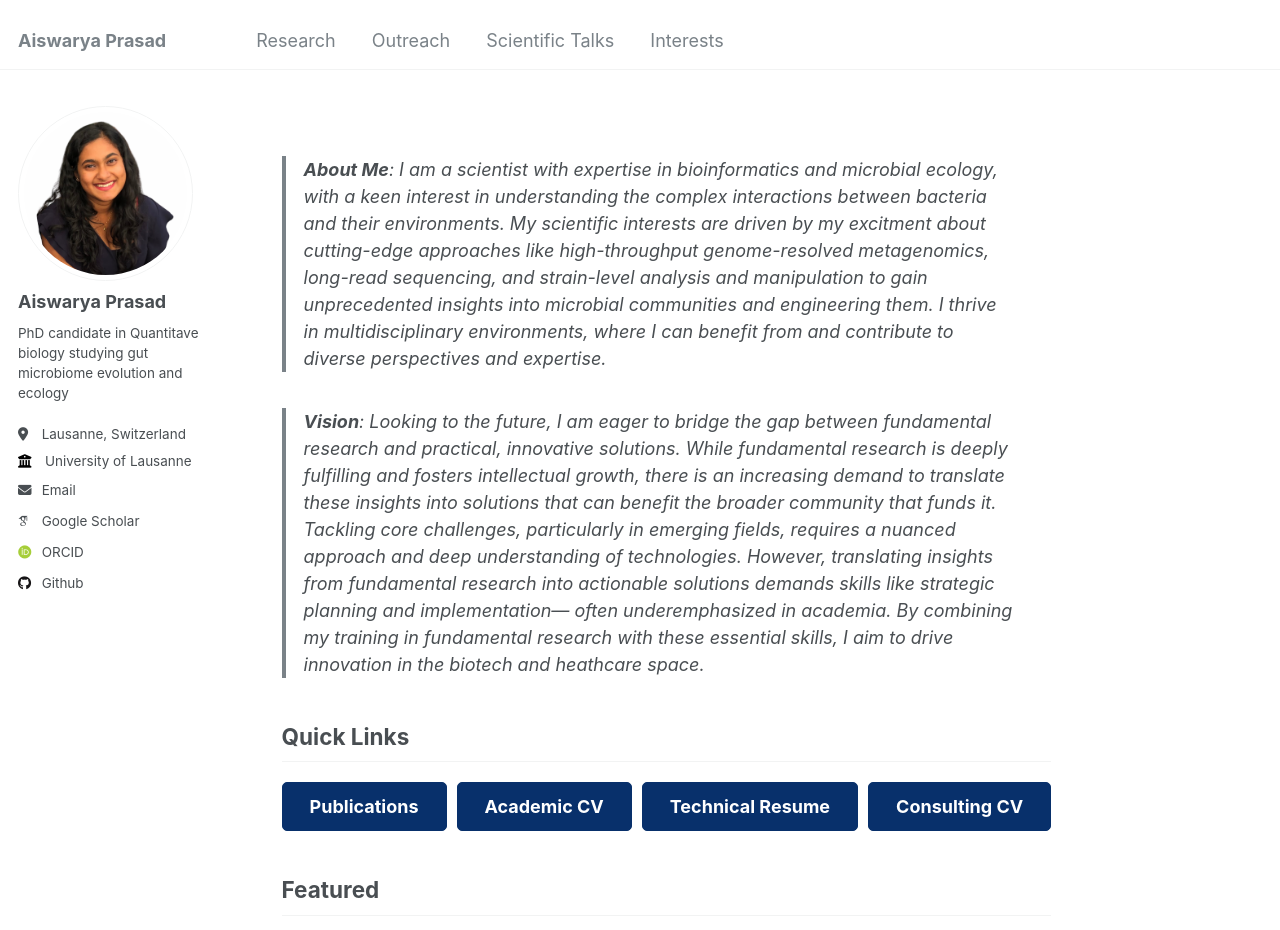
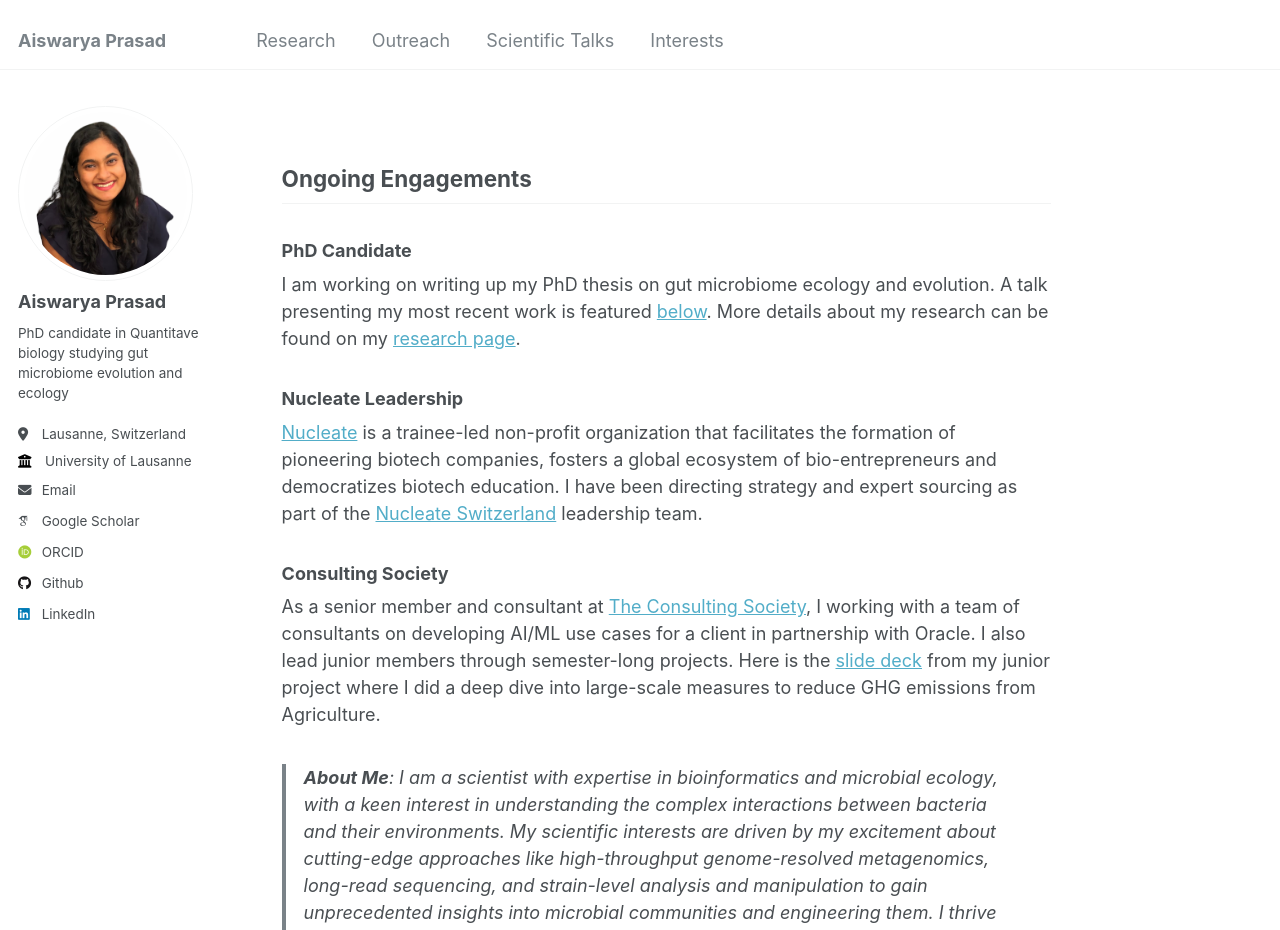
Before and after one commit to Aiswarya-prasad/aiswarya-prasad.github.io, a Jekyll site: the page built from _pages/about.md, in a window 1280 px wide and 1400 px high. Shown: the top 930 px of the window. Built offline with Jekyll 4.4.1, drawn with Linux system fonts in a browser that asks for light colours; some web fonts are replaced; some of the changed text lies outside the part shown.

Commit message:
added more to about me, slides from TCS project and social media username for linkedin

```diff
--- a/_config.yml
+++ b/_config.yml
@@ -11,7 +11,7 @@ locale                   : "en-US"
 title                    : "Aiswarya Prasad"
 title_separator          : "-"
 name                     : &name "Aiswarya Prasad"
-description              : &description "Personal webpage made by Aiswarya Prasad to document research (gut microbiome, synthetic biology), projects (UN CBD, iGEM) and other interests (Recipe, Cooking, Carnatic Music)."
+description              : &description "Aiswarya Parasad: Personal webpage made by Aiswarya Prasad to document research (gut microbiome, synthetic biology), projects (UN CBD, iGEM) and other interests (Recipe, Cooking, Carnatic Music)."
 url                      : https://aiswarya-prasad.github.io # the base hostname & protocol for your site e.g. "https://mmistakes.github.io"
 baseurl                  : "" # the subpath of your site, e.g. "/blog"
 repository               : "Aiswarya-prasad/aiswarya-prasad.github.io"
@@ -57,7 +57,7 @@ author:
   # keybase          : # Username
   # instagram        : # Username
   # lastfm           : # Username
-  # linkedin         : # Username
+  linkedin         : aiswarya-prasd
   # mastodon         : # URL
   # medium           : # URL
   # pinterest        : # Username
@@ -84,10 +84,10 @@ publication_category:
 
 # Site Settings
 teaser                   :  # filename of teaser fallback teaser image placed in /images/, .e.g. "500x300.png"
-breadcrumbs              : false # true, false (default)
+breadcrumbs              : true # true, false (default)
 words_per_minute         : 160
 future                   : false
-read_more                : "disabled" # if enabled, adds "Read more" links to excerpts
+read_more                : "enabled" # if enabled, adds "Read more" links to excerpts
 talkmap_link             : false #change to true to add link to talkmap on talks page
 comments:
   provider               : # false (default), "disqus", "discourse", "facebook", "google-plus", "staticman", "custom"
@@ -116,12 +116,12 @@ staticman:
       options:
         format           : "iso8601" # "iso8601" (default), "timestamp-seconds", "timestamp-milliseconds"
 atom_feed:
-  hide                   : true     # change to true to hide the RSS feed in the footer
-  path                   : # blank (default) uses feed.xml
+  hide                   : false     # change to true to hide the RSS feed in the footer
+  path                   : feed.xml # blank (default) uses feed.xml
 
 
-# # SEO Related
-# google_site_verification :
+# SEO Related
+google_site_verification : google1fe3ee11909d2c95
 # bing_site_verification   :
 # alexa_site_verification  :
 # yandex_site_verification :
--- a/_pages/about.md
+++ b/_pages/about.md
@@ -7,10 +7,24 @@ redirect_from:
   - /about.html
 ---
 
+## Ongoing Engagements
 
-> **About Me**: I am a scientist with expertise in bioinformatics and microbial ecology, with a keen interest in understanding the complex interactions between bacteria and their environments. My scientific interests are driven by my excitment about cutting-edge approaches like high-throughput genome-resolved metagenomics, long-read sequencing, and strain-level analysis and manipulation to gain unprecedented insights into microbial communities and engineering them. I thrive in multidisciplinary environments, where I can benefit from and contribute to diverse perspectives and expertise.
+### PhD Candidate
 
-> **Vision**: Looking to the future, I am eager to bridge the gap between fundamental research and practical, innovative solutions. While fundamental research is deeply fulfilling and fosters intellectual growth, there is an increasing demand to translate these insights into solutions that can benefit the broader community that funds it. Tackling core challenges, particularly in emerging fields, requires a nuanced approach and deep understanding of technologies. However, translating insights from fundamental research into actionable solutions demands skills like strategic planning and implementation— often underemphasized in academia. By combining my training in fundamental research with these essential skills, I aim to drive innovation in the biotech and heathcare space.
+I am working on writing up my PhD thesis on gut microbiome ecology and evolution. A talk presenting my most recent work is featured [below](#Featured). More details about my research can be found on my [research page](/research).
+
+### Nucleate Leadership
+
+[Nucleate](https://nucleate.org/) is a trainee-led non-profit organization that facilitates the formation of pioneering biotech companies, fosters a global ecosystem of bio-entrepreneurs and democratizes biotech education. I have been directing strategy and expert sourcing as part of the [Nucleate Switzerland](https://www.linkedin.com/company/nucleate-switzerland/) leadership team.
+
+### Consulting Society
+
+As a senior member and consultant at [The Consulting Society](https://www.theconsultingsociety.com/), I working with a team of consultants on developing AI/ML use cases for a client in partnership with Oracle. I also lead junior members through semester-long projects. Here is the [slide deck](/files/AP-TCS-Presentation.pdf) from my junior project where I did a deep dive into large-scale measures to reduce GHG emissions from Agriculture.
+
+
+> **About Me**: I am a scientist with expertise in bioinformatics and microbial ecology, with a keen interest in understanding the complex interactions between bacteria and their environments. My scientific interests are driven by my excitement about cutting-edge approaches like high-throughput genome-resolved metagenomics, long-read sequencing, and strain-level analysis and manipulation to gain unprecedented insights into microbial communities and engineering them. I thrive in multidisciplinary environments, where I can benefit from and contribute to diverse perspectives and expertise.
+
+> **Vision**: Looking to the future, I am eager to bridge the gap between fundamental research and practical, innovative solutions. While fundamental research is deeply fulfilling and fosters intellectual growth, there is an increasing demand to translate these insights into solutions that can benefit the broader community that funds it. Tackling core challenges, particularly in emerging fields, requires a deep, nuanced understanding of technologies. However, translating insights from fundamental research into actionable solutions demands skills like strategic planning and implementation— often underemphasized in academia. By combining my training in fundamental research with these essential skills, I aim to drive innovation in biotech and healthcare.
 
 ## Quick Links
 
@@ -23,6 +37,8 @@ redirect_from:
   <a href="/files/AiswaryaPrasad_industry_resume.pdf" style="text-decoration: none; color: white; font-weight: bold; background-color: #08306b; border: 1px solid #08306b; padding: 10px 20px; border-radius: 5px; flex: 1 1 auto; text-align: center;">Technical Resume</a>
   <a href="/files/AiswaryaPrasad_consulting_CV.pdf" style="text-decoration: none; color: white; font-weight: bold; background-color: #08306b; border: 1px solid #08306b; padding: 10px 20px; border-radius: 5px; flex: 1 1 auto; text-align: center;">Consulting CV</a>
 </div>
+
+<a id="Featured"></a>
 
 ## Featured
 
```
Also changed, not shown: 1 other file.
